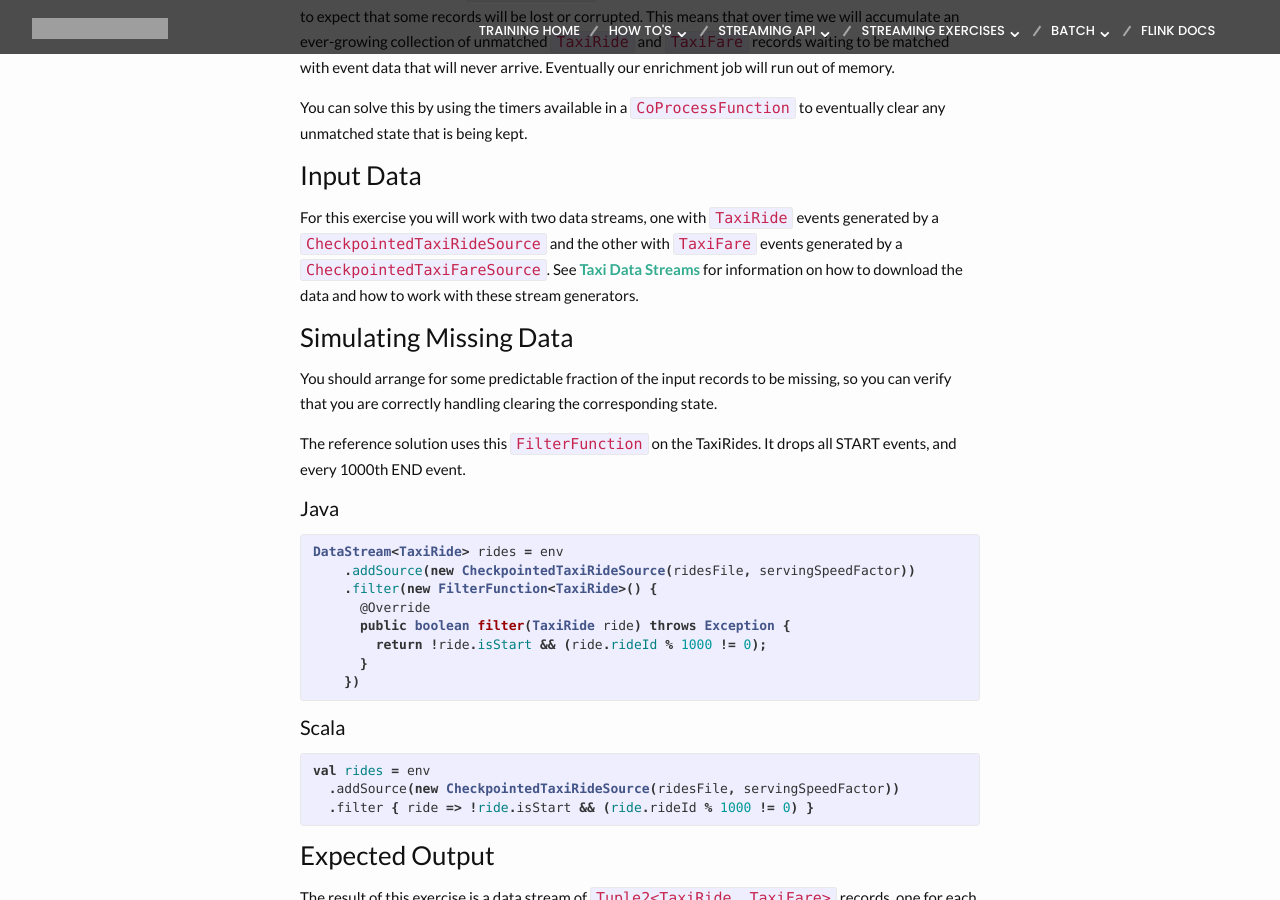
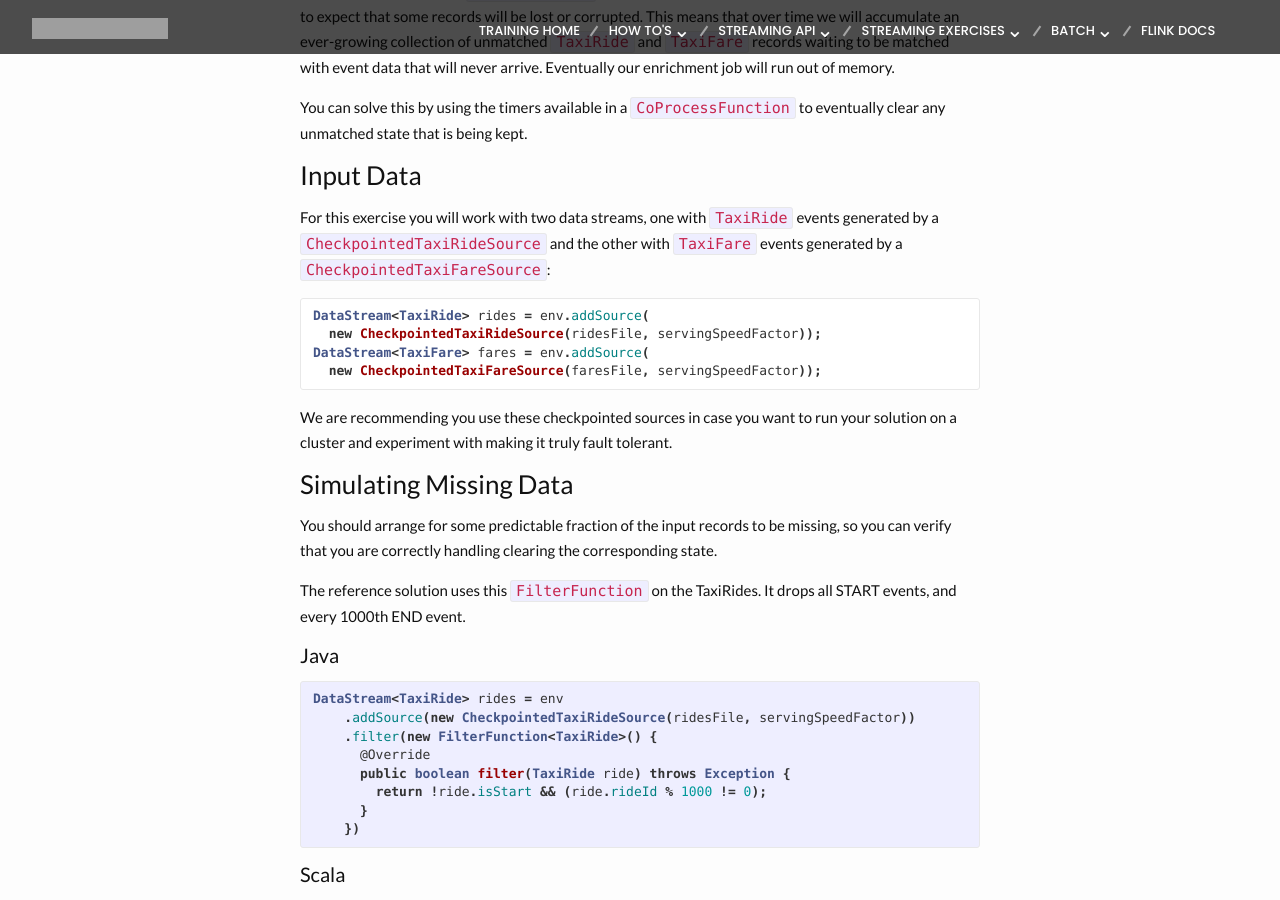
Before and after one commit to dataArtisans/flink-training-web, a Jekyll site: the page built from exercises/rideEnrichment-processfunction.md, in a window 1280 px wide and 900 px high, scrolled down 304 px. Built offline with Jekyll 4.4.1, drawn with Linux system fonts in a browser that asks for light colours; nearby versions of some CDN libraries; grey boxes are pictures that could not be loaded.

Commit message:
improved exercise description

```diff
--- a/exercises/rideEnrichment-processfunction.md
+++ b/exercises/rideEnrichment-processfunction.md
@@ -12,7 +12,16 @@ You can solve this by using the timers available in a `CoProcessFunction` to eve
 
 ### Input Data
 
-For this exercise you will work with two data streams, one with `TaxiRide` events generated by a `CheckpointedTaxiRideSource` and the other with `TaxiFare` events generated by a `CheckpointedTaxiFareSource`. See [Taxi Data Streams]({{ site.baseurl }}/exercises/taxiData.html) for information on how to download the data and how to work with these stream generators.
+For this exercise you will work with two data streams, one with `TaxiRide` events generated by a `CheckpointedTaxiRideSource` and the other with `TaxiFare` events generated by a `CheckpointedTaxiFareSource`:
+
+~~~java
+DataStream<TaxiRide> rides = env.addSource(
+  new CheckpointedTaxiRideSource(ridesFile, servingSpeedFactor));
+DataStream<TaxiFare> fares = env.addSource(
+  new CheckpointedTaxiFareSource(faresFile, servingSpeedFactor));
+~~~
+
+We are recommending you use these checkpointed sources in case you want to run your solution on a cluster and experiment with making it truly fault tolerant.
 
 ### Simulating Missing Data
 
```
